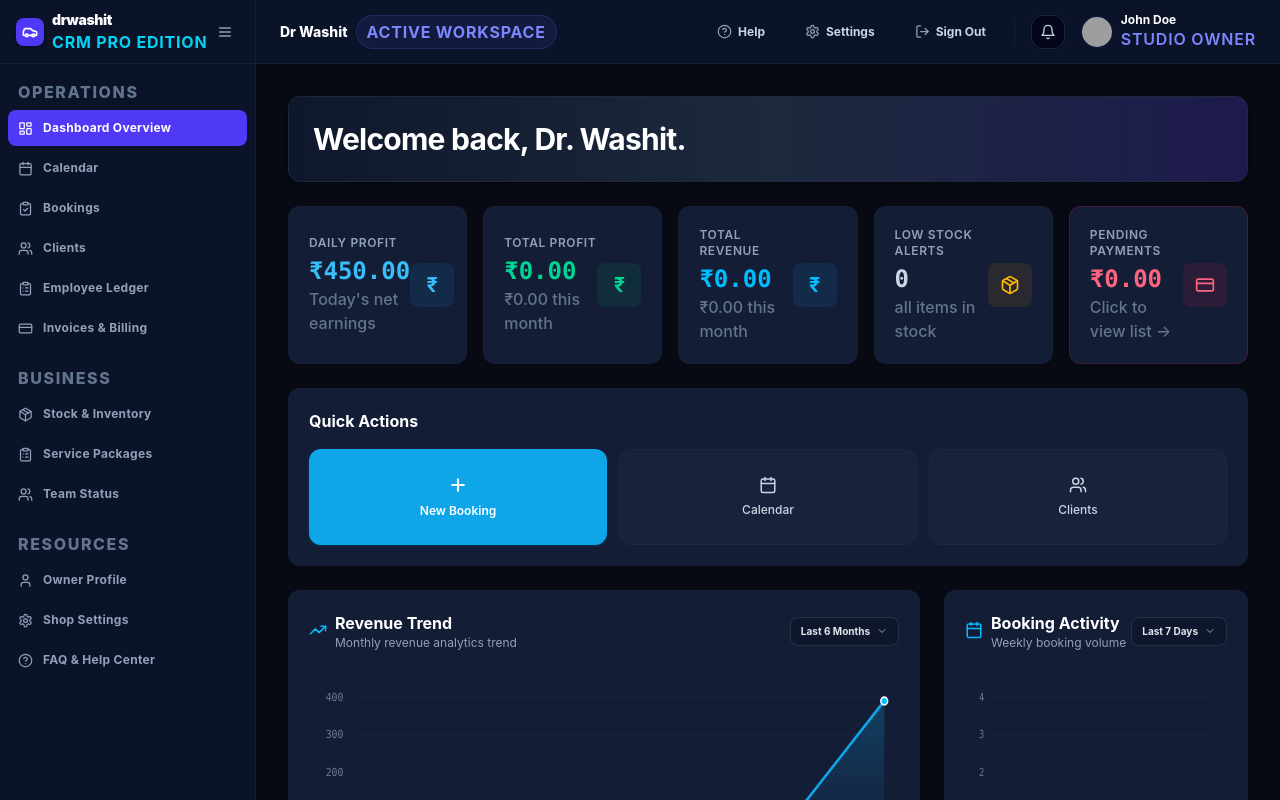
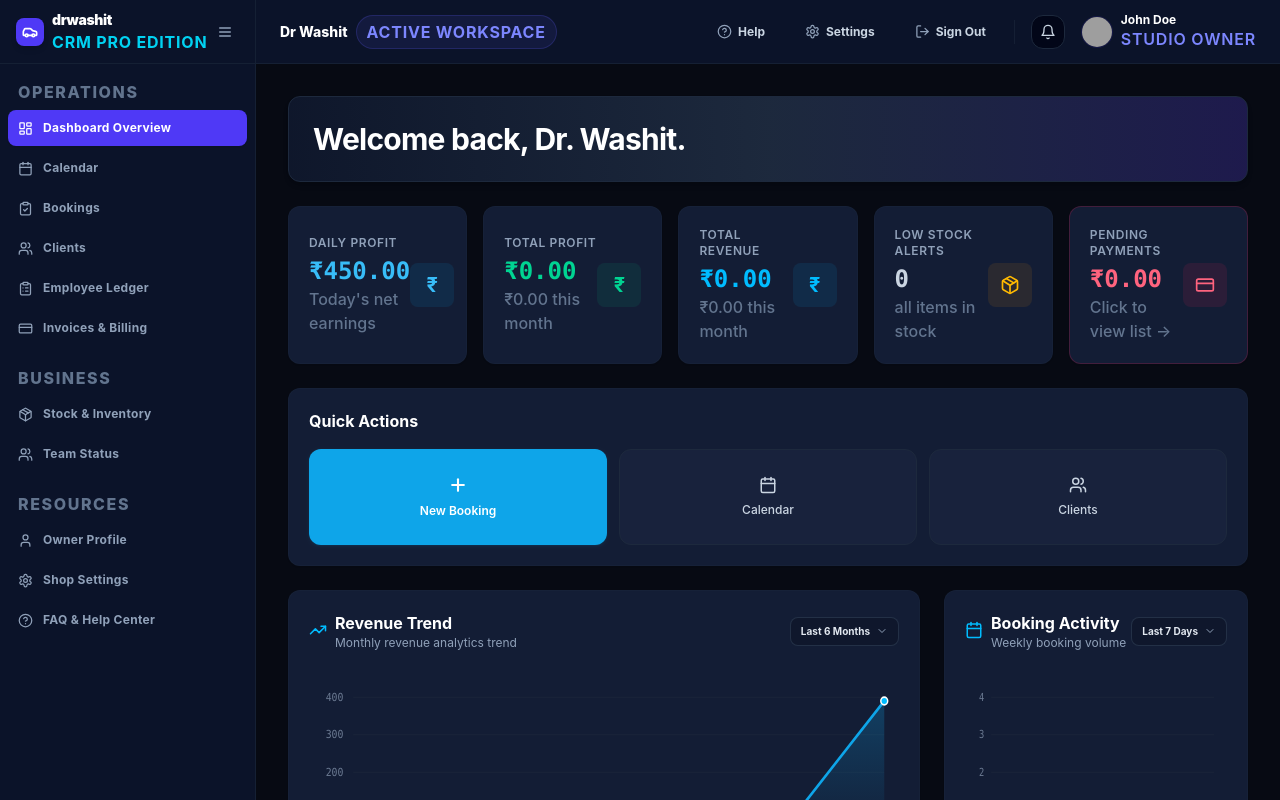
Before and after one commit to khushisingh-22/CRM-Panel., a React (Vite) app: page / in a window 1280 px wide. Shown: the top 800 px of the page. Built offline with nearby package versions, Linux system fonts and the light colour scheme; grey boxes are pictures that could not be loaded.

Commit message:
update file

```diff
--- a/src/App.tsx
+++ b/src/App.tsx
@@ -550,7 +550,6 @@ export default function App() {
               {sidebarOpen && <span className="text-4xs text-slate-500 font-extrabold uppercase tracking-widest block mb-1.5 px-2.5">Business</span>}
               {[
                 { id: 'inventory', name: 'Stock & Inventory', icon: Package, badge: inventory.filter(item => item.quantity < 5).length },
-                { id: 'services', name: 'Service Packages', icon: ClipboardList },
                 { id: 'team', name: 'Team Status', icon: Users },
               ].map(tab => {
                 const active = activeTab === tab.id;
```
